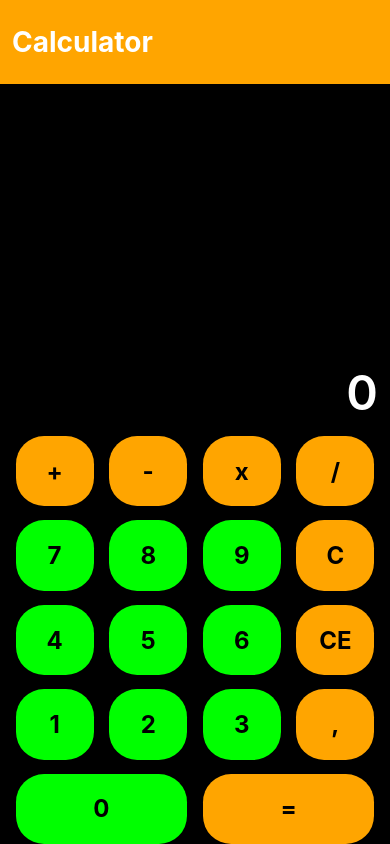
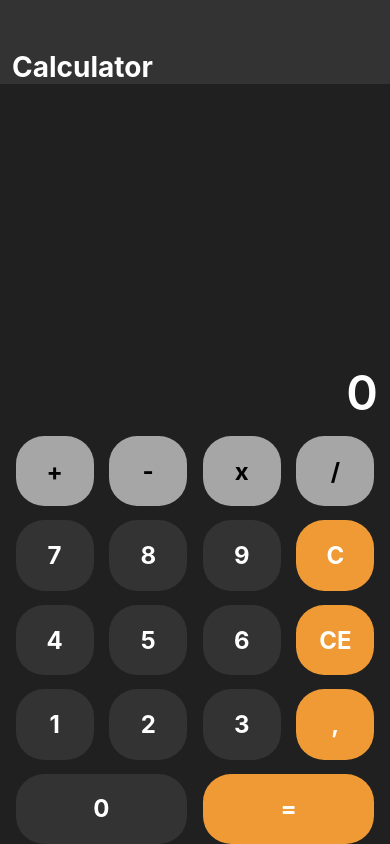
Before and after one commit to salihbektas/Basic-ReactNative-Calculator, a React Native app: screen / in a window 390 px wide. Built offline with nearby package versions, Linux system fonts and the light colour scheme.

Commit message:
style set

```diff
--- a/App.js
+++ b/App.js
@@ -7,6 +7,7 @@ import {
   Dimensions,
   SafeAreaView,
   ScrollView,
+  StatusBar,
 } from 'react-native';
 
 
@@ -99,6 +100,8 @@ const App = () =>  {
 
   return (
     <SafeAreaView style={styles.main}>
+      <StatusBar barStyle="light-content" />
+
       <View style={styles.header}>
         <Text style={styles.headerText}>Calculator</Text>
       </View>
@@ -120,78 +123,78 @@ const App = () =>  {
 
       <View style={styles.buttonSide}>
 
-        <TouchableOpacity onPress={() => handleOperation("+")} style={styles.operationButton}>
-          <Text style={styles.buttonText}>+</Text>
+        <TouchableOpacity onPress={() => handleOperation("+")} style={{...styles.button, ...styles.operationButton}}>
+          <Text style={{...styles.buttonText, color:"black"}}>+</Text>
         </TouchableOpacity>
 
-        <TouchableOpacity onPress={() => handleOperation("-")} style={styles.operationButton}>
-          <Text style={styles.buttonText}>-</Text>
+        <TouchableOpacity onPress={() => handleOperation("-")} style={{...styles.button, ...styles.operationButton}}>
+          <Text style={{...styles.buttonText, color:"black"}}>-</Text>
         </TouchableOpacity>
 
-        <TouchableOpacity onPress={() => handleOperation("x")} style={styles.operationButton}>
-          <Text style={styles.buttonText}>x</Text>
+        <TouchableOpacity onPress={() => handleOperation("x")} style={{...styles.button, ...styles.operationButton}}>
+          <Text style={{...styles.buttonText, color:"black"}}>x</Text>
         </TouchableOpacity>
 
-        <TouchableOpacity onPress={() => handleOperation("/")} style={styles.operationButton}>
-          <Text style={styles.buttonText}>/</Text>
+        <TouchableOpacity onPress={() => handleOperation("/")} style={{...styles.button, ...styles.operationButton}}>
+          <Text style={{...styles.buttonText, color:"black"}}>/</Text>
         </TouchableOpacity>
 
 
-        <TouchableOpacity onPress={()=> handleDigit("7")} style={styles.numberButton}>
+        <TouchableOpacity onPress={()=> handleDigit("7")} style={{...styles.button, ...styles.numberButton}}>
           <Text style={styles.buttonText}>7</Text>
         </TouchableOpacity>
 
-        <TouchableOpacity onPress={()=> handleDigit("8")} style={styles.numberButton}>
+        <TouchableOpacity onPress={()=> handleDigit("8")} style={{...styles.button, ...styles.numberButton}}>
           <Text style={styles.buttonText}>8</Text>
         </TouchableOpacity>
 
-        <TouchableOpacity onPress={()=> handleDigit("9")} style={styles.numberButton}>
+        <TouchableOpacity onPress={()=> handleDigit("9")} style={{...styles.button, ...styles.numberButton}}>
           <Text style={styles.buttonText}>9</Text>
         </TouchableOpacity>
 
-        <TouchableOpacity onPress={()=> {result.length >= 0 ? setResult(result.slice(0,-1)) : null}} style={styles.operationButton}>
+        <TouchableOpacity onPress={()=> {result.length >= 0 ? setResult(result.slice(0,-1)) : null}} style={{...styles.button}}>
           <Text style={styles.buttonText}>C</Text>
         </TouchableOpacity>
 
 
-        <TouchableOpacity onPress={()=> handleDigit("4")} style={styles.numberButton}>
+        <TouchableOpacity onPress={()=> handleDigit("4")} style={{...styles.button, ...styles.numberButton}}>
           <Text style={styles.buttonText}>4</Text>
         </TouchableOpacity>
 
-        <TouchableOpacity onPress={()=> handleDigit("5")} style={styles.numberButton}>
+        <TouchableOpacity onPress={()=> handleDigit("5")} style={{...styles.button, ...styles.numberButton}}>
           <Text style={styles.buttonText}>5</Text>
         </TouchableOpacity>
 
-        <TouchableOpacity onPress={()=> handleDigit("6")} style={styles.numberButton}>
+        <TouchableOpacity onPress={()=> handleDigit("6")} style={{...styles.button, ...styles.numberButton}}>
           <Text style={styles.buttonText}>6</Text>
         </TouchableOpacity>
 
-        <TouchableOpacity onPress={handleCE} style={styles.operationButton}>
+        <TouchableOpacity onPress={handleCE} style={{...styles.button}}>
           <Text style={styles.buttonText}>CE</Text>
         </TouchableOpacity>
 
 
-        <TouchableOpacity onPress={()=> handleDigit("1")} style={styles.numberButton}>
+        <TouchableOpacity onPress={()=> handleDigit("1")} style={{...styles.button, ...styles.numberButton}}>
           <Text style={styles.buttonText}>1</Text>
         </TouchableOpacity>
 
-        <TouchableOpacity onPress={()=> handleDigit("2")} style={styles.numberButton}>
+        <TouchableOpacity onPress={()=> handleDigit("2")} style={{...styles.button, ...styles.numberButton}}>
           <Text style={styles.buttonText}>2</Text>
         </TouchableOpacity>
 
-        <TouchableOpacity onPress={()=> handleDigit("3")} style={styles.numberButton}>
+        <TouchableOpacity onPress={()=> handleDigit("3")} style={{...styles.button, ...styles.numberButton}}>
           <Text style={styles.buttonText}>3</Text>
         </TouchableOpacity>
 
-        <TouchableOpacity onPress={handleComma} style={styles.operationButton}>
+        <TouchableOpacity onPress={handleComma} style={{...styles.button}}>
           <Text style={styles.buttonText}>,</Text>
         </TouchableOpacity>
 
-        <TouchableOpacity onPress={()=> {result !== "" ? setResult(result + '0') : null}} style={{...styles.numberButton, width:"44%"}}>
+        <TouchableOpacity onPress={()=> {result !== "" ? setResult(result + '0') : null}} style={{...styles.button, ...styles.numberButton, width:"44%"}}>
           <Text style={styles.buttonText}>0</Text>
         </TouchableOpacity>
 
-        <TouchableOpacity onPress={handleEaqual} style={{...styles.operationButton, width:"44%"}}>
+        <TouchableOpacity onPress={handleEaqual} style={{...styles.button, width:"44%"}}>
           <Text style={styles.buttonText}>=</Text>
         </TouchableOpacity>
 
@@ -206,13 +209,14 @@ const styles = StyleSheet.create({
 
   main: {
     flex: 1,
-    backgroundColor: "black",
+    backgroundColor: "#202020",
   },
 
   header: {
     flex: 1,
-    backgroundColor: "orange",
-    justifyContent: "center",
+    marginTop: -StatusBar.currentHeight,
+    backgroundColor: "#333333",
+    justifyContent: "flex-end",
     paddingLeft:12,
   },
 
@@ -253,7 +257,7 @@ const styles = StyleSheet.create({
     justifyContent:"space-evenly",
   },
 
-  operationButton:{
+  button:{
     height: windowHeight/12,
     width: "20%",
     borderRadius:windowHeight/30,
@@ -261,23 +265,21 @@ const styles = StyleSheet.create({
     marginTop: windowHeight/60,
     justifyContent: "center",
     alignItems:"center",
-    backgroundColor:"orange",
+    backgroundColor:"#f09a36",
+  },
+
+  operationButton:{
+    backgroundColor:"#a6a6a6",
   },
 
   numberButton:{
-    height: windowHeight/12,
-    width: "20%",
-    borderRadius:windowHeight/30,
-    marginLeft:"4%",
-    marginTop: windowHeight/60,
-    justifyContent: "center",
-    alignItems:"center",
-    backgroundColor:"lime",
+    backgroundColor:"#333333",
   },
 
   buttonText: {
     fontSize:24,
-    fontWeight:"bold"
+    fontWeight:"bold",
+    color: "white",
   }
 
 });
```
